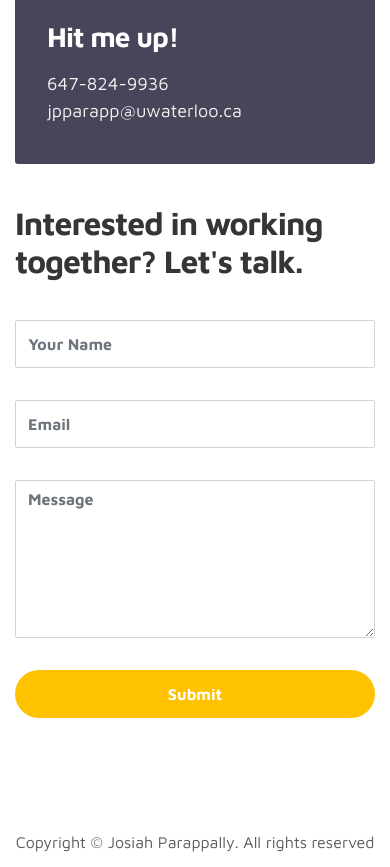
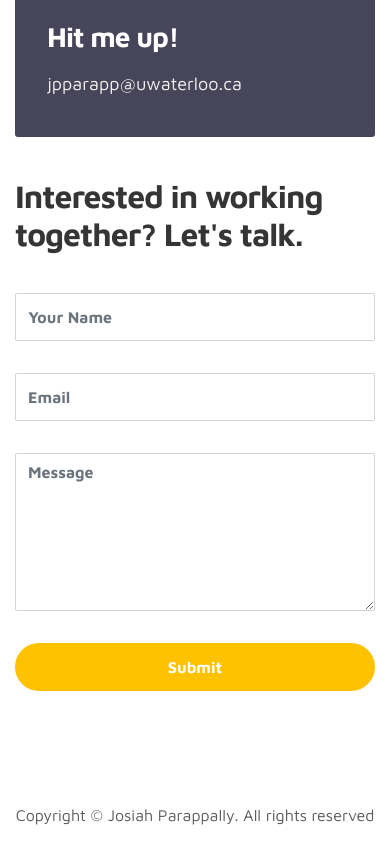
Before and after one commit to parappally/parappally.github.io, a website: page index.html in a window 390 px wide. Shown: the part 5528-6395 px from the top of the page. Drawn offline with nearby package versions, Linux system fonts and the light colour scheme.

Commit message:
removed phone number

```diff
--- a/index.html
+++ b/index.html
@@ -406,7 +406,7 @@
                     <div class="contact-info d-flex justify-content-between align-items-center py-4 px-lg-5">
                         <div class="contact-info-item">
                             <h3 class="mb-3 text-white">Hit me up!</h3>
-                            <p class="footer-text mb-0">647-824-9936</p>
+                            <!-- <p class="footer-text mb-0">647-824-9936</p> -->
                             <p><a href="mailto:hello@company.co">jpparapp@uwaterloo.ca</a></p>
                         </div>
 
```
